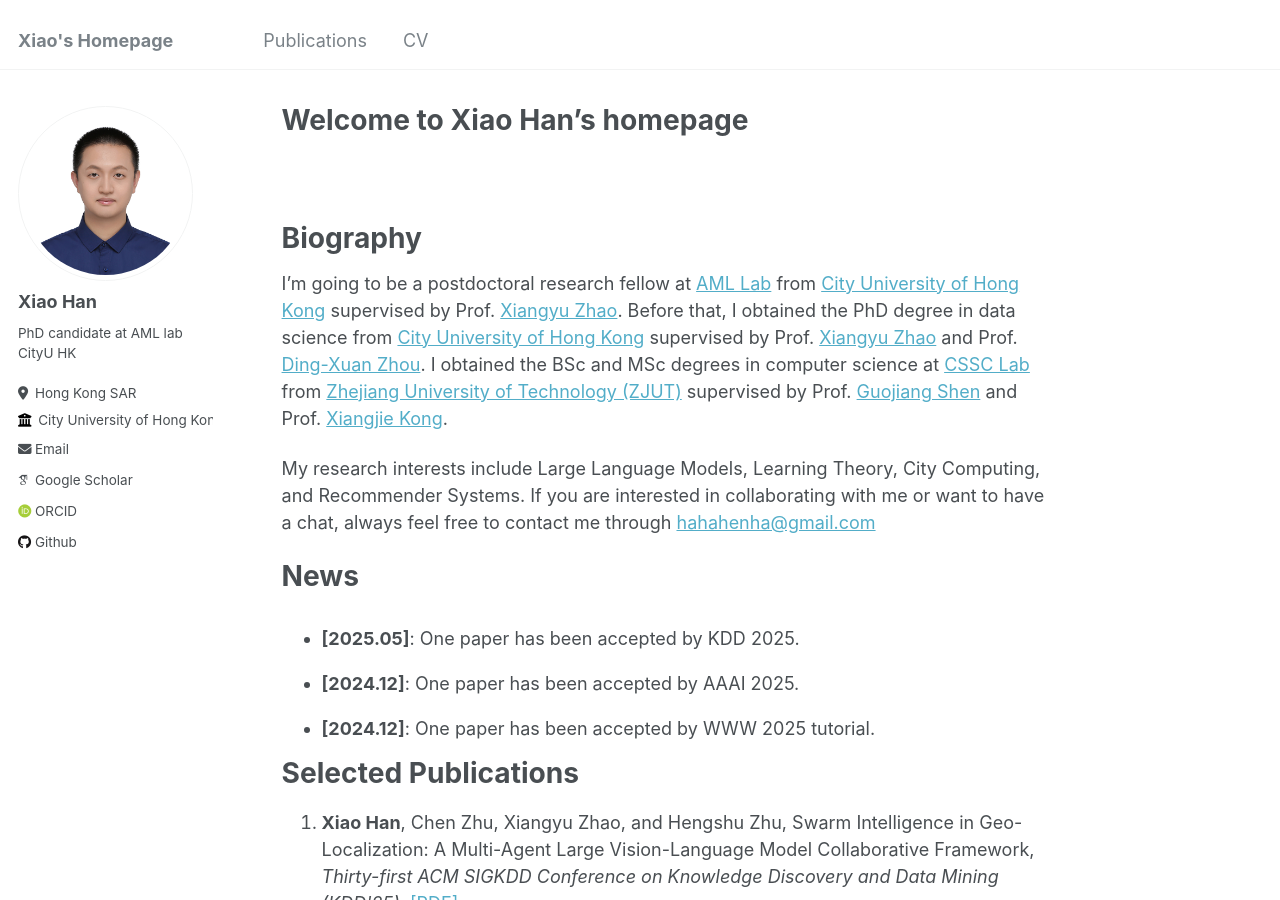
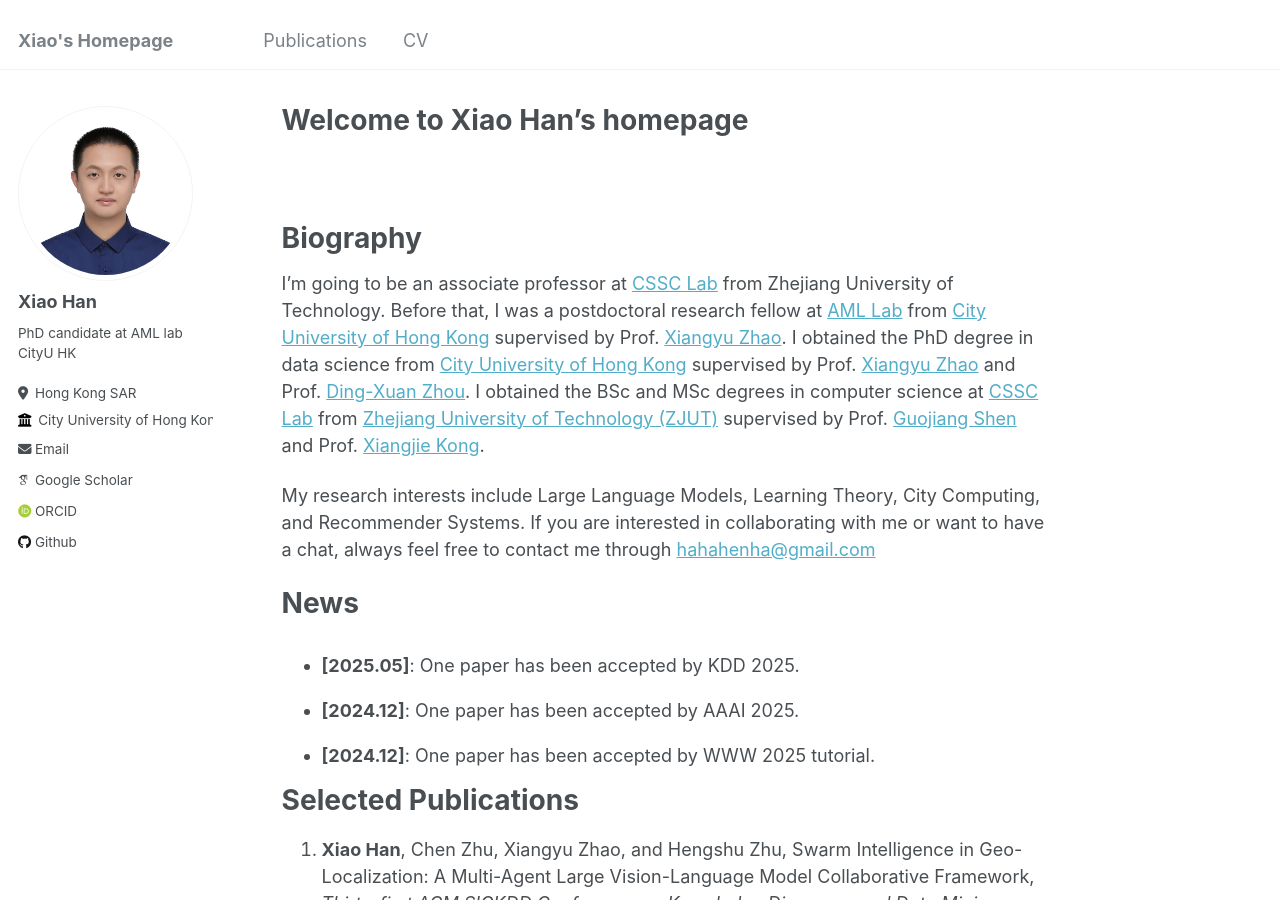
Before and after one commit to hahahenha/hahahenha.github.io, a Jekyll site: the page built from _pages/about.md, in a window 1280 px wide and 900 px high. Built offline with Jekyll 4.4.1, drawn with Linux system fonts in a browser that asks for light colours; some web fonts are replaced.

Commit message:
Update about.md

```diff
--- a/_pages/about.md
+++ b/_pages/about.md
@@ -20,8 +20,9 @@ redirect_from:
 
 Biography
 ======
-I'm going to be a postdoctoral research fellow at [AML Lab](https://aml-cityu.github.io/) from [City University of Hong Kong](https://www.cityu.edu.hk) supervised by Prof. [Xiangyu Zhao](https://zhaoxyai.github.io/).
-Before that, I obtained the PhD degree in data science from [City University of Hong Kong](https://www.cityu.edu.hk) supervised by Prof. [Xiangyu Zhao](https://zhaoxyai.github.io/) and Prof. [Ding-Xuan Zhou](https://www.sydney.edu.au/science/about/our-people/academic-staff/dingxuan-zhou.html).
+I'm going to be an associate professor at [CSSC Lab](http://www.cssclab.cn/) from Zhejiang University of Technology.
+Before that, I was a postdoctoral research fellow at [AML Lab](https://aml-cityu.github.io/) from [City University of Hong Kong](https://www.cityu.edu.hk) supervised by Prof. [Xiangyu Zhao](https://zhaoxyai.github.io/).
+I obtained the PhD degree in data science from [City University of Hong Kong](https://www.cityu.edu.hk) supervised by Prof. [Xiangyu Zhao](https://zhaoxyai.github.io/) and Prof. [Ding-Xuan Zhou](https://www.sydney.edu.au/science/about/our-people/academic-staff/dingxuan-zhou.html).
 I obtained the BSc and MSc degrees in computer science at [CSSC Lab](https://www.cssclab.cn/) from [Zhejiang University of Technology (ZJUT)](https://www.zjut.edu.cn) supervised by Prof. [Guojiang Shen](https://homepage.zjut.edu.cn//sgj/) and Prof. [Xiangjie Kong](http://www.cssclab.cn/xjkong/).
 
 My research interests include Large Language Models, Learning Theory, City Computing, and Recommender Systems.
```
